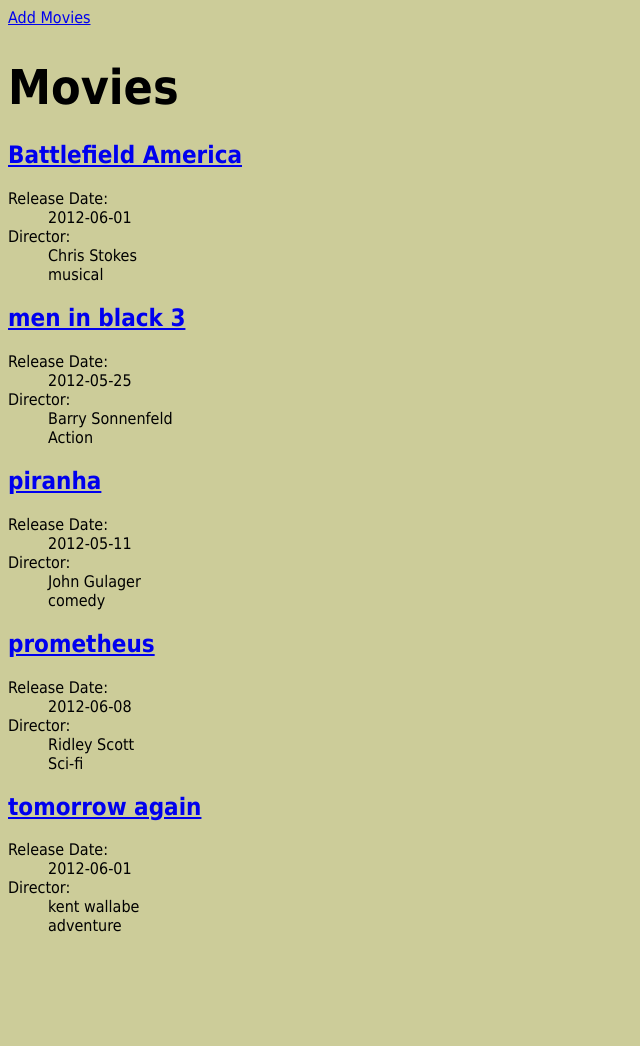
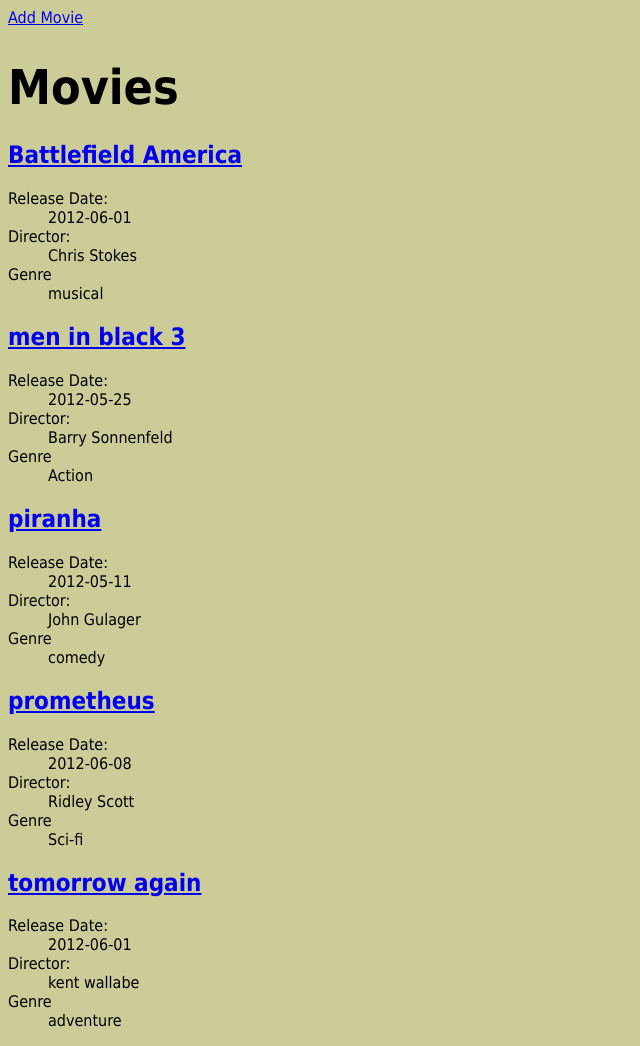
Before and after one commit to duniyagwan/Assignments, a PHP site: page / in a window 1280 px wide. Shown: the whole page, without its empty margins (0-640 px from the left). Before the commit the page ends 932 px from the top, so only its background shows below. Run offline with PHP 8.4, Linux system fonts and the light colour scheme; data comes from the database, SQL or seed files in the repository.

Commit message:
fixed the errors

```diff
--- a/mtm1531/assignment-6/index.php
+++ b/mtm1531/assignment-6/index.php
@@ -22,18 +22,19 @@ $results = $sql->fetchAll();
 </head>
 <body>
 
-		<a href="add.php">Add Movies</a>
+		<a href="add.php">Add Movie</a>
 
 		<h1>Movies</h1>
 		<?php foreach ($results as $movie) : ?>
 		<div class="movie">
-			<h2><a href="single.php?id=<?php echo $movie['id']?>"><?php echo $movie['title'];?></a></h2>
+			<h2><a href="single.php?id=<?php echo $movie['id']; ?>"><?php echo $movie['title']; ?></a></h2>
 			<dl>
 				<dt>Release Date:</dt>
-				<dd><?php echo $movie['release_date'];?></dd>
+				<dd><?php echo $movie['release_date']; ?></dd>
 				<dt>Director:</dt>
-				<dd><?php echo $movie['director'];?></dd>
-                <dd><?php echo $movie['genre'];?></dd>
+				<dd><?php echo $movie['director']; ?></dd>
+				<dt>Genre</dt>
+                <dd><?php echo $movie['genre']; ?></dd>
 			</dl>
 		</div>
 		<?php endforeach;?>
```
